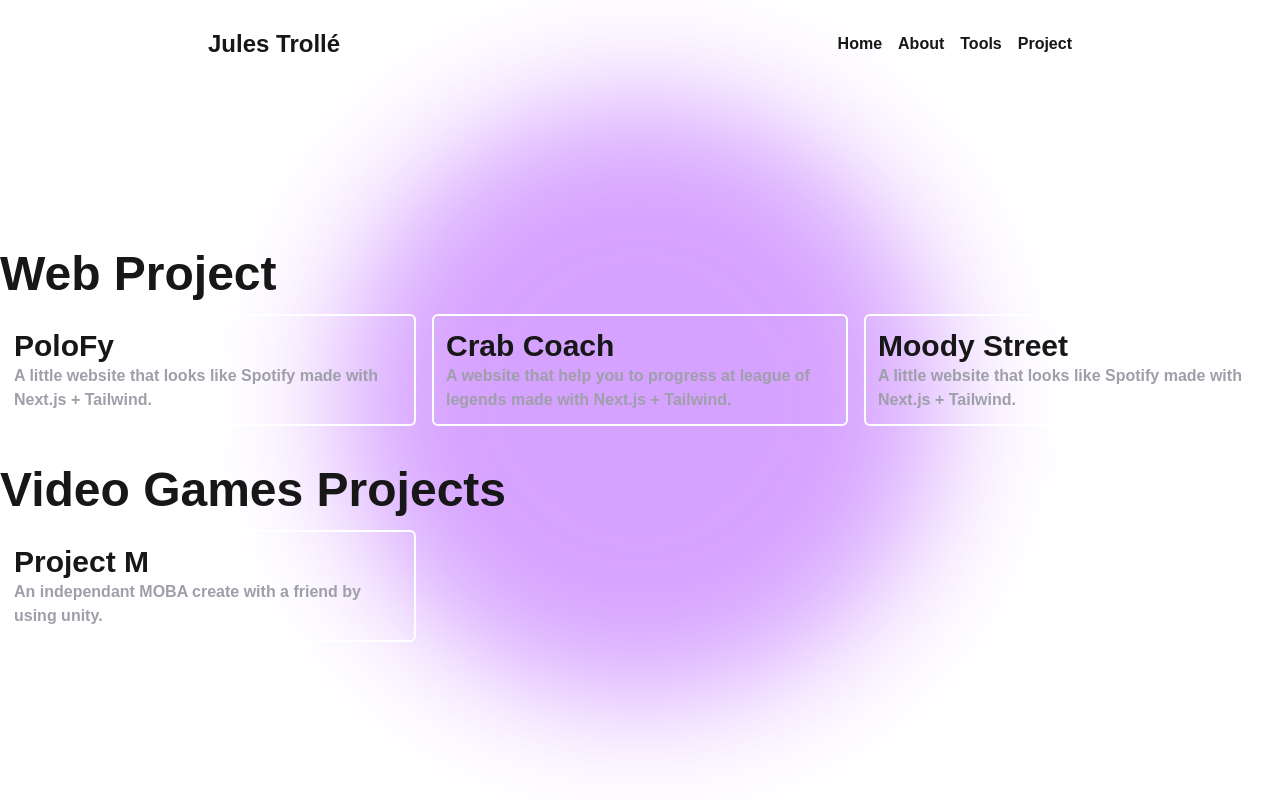
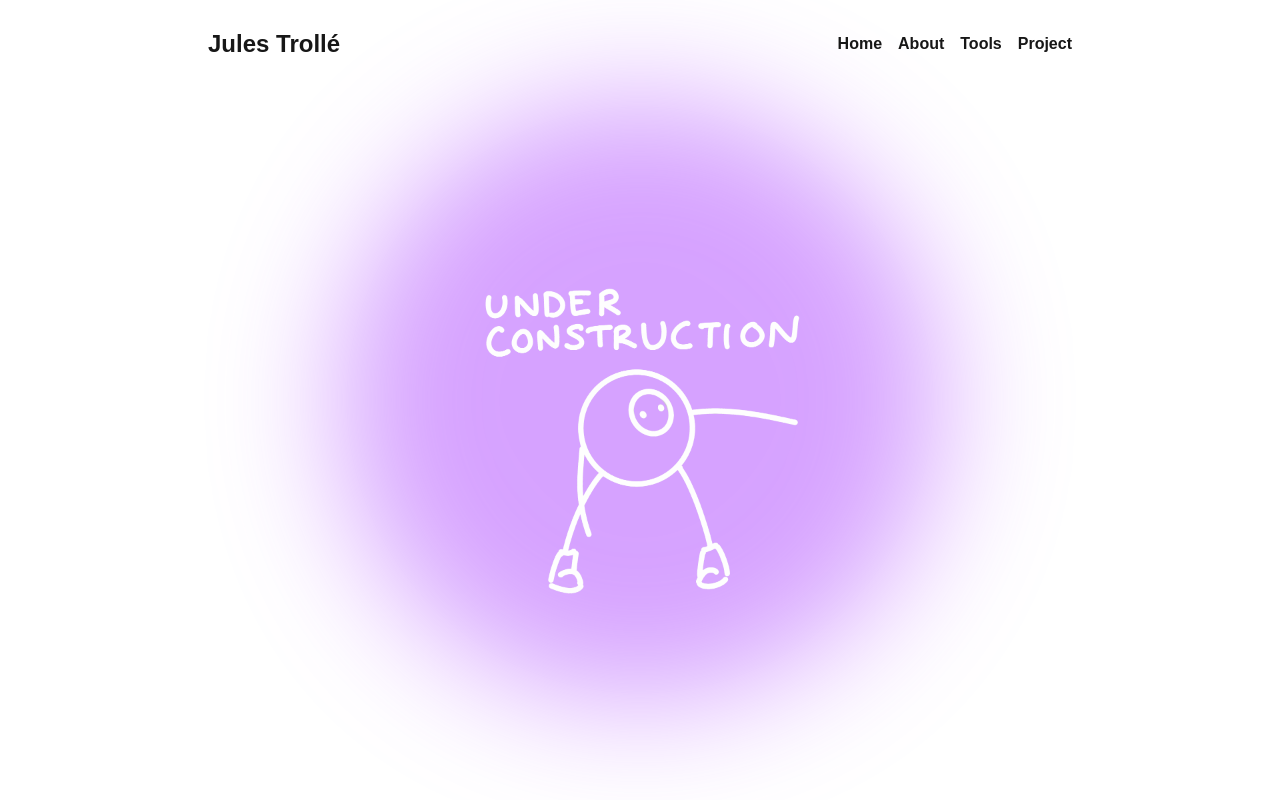
Before and after one commit to PoloLoveTaco/Portfolio-Jules-Trolle, a Next.js app: page /Projects in a window 1280 px wide. Built offline with nearby package versions, Linux system fonts and the light colour scheme.

Commit message:
[MODIF] project page is now under contruction

```diff
--- a/app/Projects/page.tsx
+++ b/app/Projects/page.tsx
@@ -1,7 +1,9 @@
 import ProjectsList from "@/components/ProjectsList";
+import UnderContruction from "@/components/under-contruction";
 
 export default function Projects() {
   return (
-    <ProjectsList />
+    //<ProjectsList />
+    <UnderContruction />
   );
 }
```
